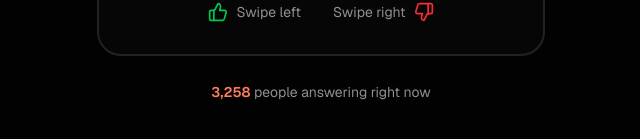
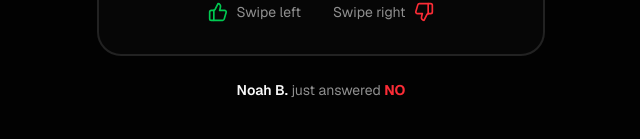
Before and after one commit to xaphosdx-arch/SpillTea, a Next.js app: page / in a window 1280 px wide. Shown: the part 393-532 px from the top of the page, without its empty margins (319-959 px from the left). Built offline with nearby package versions, Linux system fonts and the light colour scheme.

Commit message:
feat: add dynamic "recent answer" indicator with animations\n\nSimulate real user activity with fake names and color-coded answers.

```diff
--- a/components/question-card.tsx
+++ b/components/question-card.tsx
@@ -12,10 +12,20 @@ interface QuestionCardProps {
   totalQuestions: number
 }
 
+const FIRST_NAMES = [
+  "Emma", "Liam", "Olivia", "Noah", "Ava", "Ethan", "Sophia", "Mason",
+  "Isabella", "James", "Mia", "Logan", "Charlotte", "Lucas", "Amelia",
+  "Alex", "Harper", "Jack", "Evelyn", "Aiden", "Luna", "Caden", "Ella",
+  "Jayden", "Chloe", "Ryan", "Zoey", "Tyler", "Lily", "Brandon", "Riley"
+]
+
+const LAST_INITIALS = ["A", "B", "C", "D", "E", "F", "G", "H", "J", "K", "L", "M", "N", "P", "R", "S", "T", "W"]
+
 export function QuestionCard({ question, onAnswer, questionNumber, totalQuestions }: QuestionCardProps) {
   const [exitX, setExitX] = useState(0)
   const [mounted, setMounted] = useState(false)
   const [answeringCount, setAnsweringCount] = useState(0)
+  const [recentAnswer, setRecentAnswer] = useState({ name: "", answer: "" })
 
   const x = useMotionValue(0)
   const rotate = useTransform(x, [-200, 200], [-25, 25])
@@ -26,9 +36,24 @@ export function QuestionCard({ question, onAnswer, questionNumber, totalQuestion
   // No indicator opacity (swipe right)
   const noOpacity = useTransform(x, [0, 100, 200], [0, 0.5, 1])
 
+  const generateRandomAnswer = () => {
+    const firstName = FIRST_NAMES[Math.floor(Math.random() * FIRST_NAMES.length)]
+    const lastInitial = LAST_INITIALS[Math.floor(Math.random() * LAST_INITIALS.length)]
+    const answer = Math.random() > 0.5 ? "YES" : "NO"
+    return { name: `${firstName} ${lastInitial}.`, answer }
+  }
+
   useEffect(() => {
     setMounted(true)
     setAnsweringCount(Math.floor(Math.random() * 5000) + 1000)
+    setRecentAnswer(generateRandomAnswer())
+
+    // Update the fake answer periodically
+    const interval = setInterval(() => {
+      setRecentAnswer(generateRandomAnswer())
+    }, 2500)
+
+    return () => clearInterval(interval)
   }, [question.id])
 
   const handleDragEnd = (_: MouseEvent | TouchEvent | PointerEvent, info: PanInfo) => {
@@ -119,18 +144,27 @@ export function QuestionCard({ question, onAnswer, questionNumber, totalQuestion
         </div>
       </motion.div>
 
-      {/* People answering indicator */}
+      {/* Recent answer indicator */}
       <motion.div
         initial={{ opacity: 0 }}
         animate={{ opacity: 1 }}
         transition={{ delay: 0.3 }}
         className="mt-6 text-center"
       >
-        <span className="text-muted-foreground text-sm">
-          <span className="text-primary font-semibold">
-            {mounted ? answeringCount.toLocaleString() : "---"}
-          </span> people answering right now
-        </span>
+        {mounted && recentAnswer.name && (
+          <motion.div
+            key={recentAnswer.name + recentAnswer.answer}
+            initial={{ opacity: 0, y: 10 }}
+            animate={{ opacity: 1, y: 0 }}
+            className="text-muted-foreground text-sm"
+          >
+            <span className="font-semibold text-foreground">{recentAnswer.name}</span>
+            {" just answered "}
+            <span className={recentAnswer.answer === "YES" ? "text-green-500 font-bold" : "text-red-500 font-bold"}>
+              {recentAnswer.answer}
+            </span>
+          </motion.div>
+        )}
       </motion.div>
     </div>
   )
```
